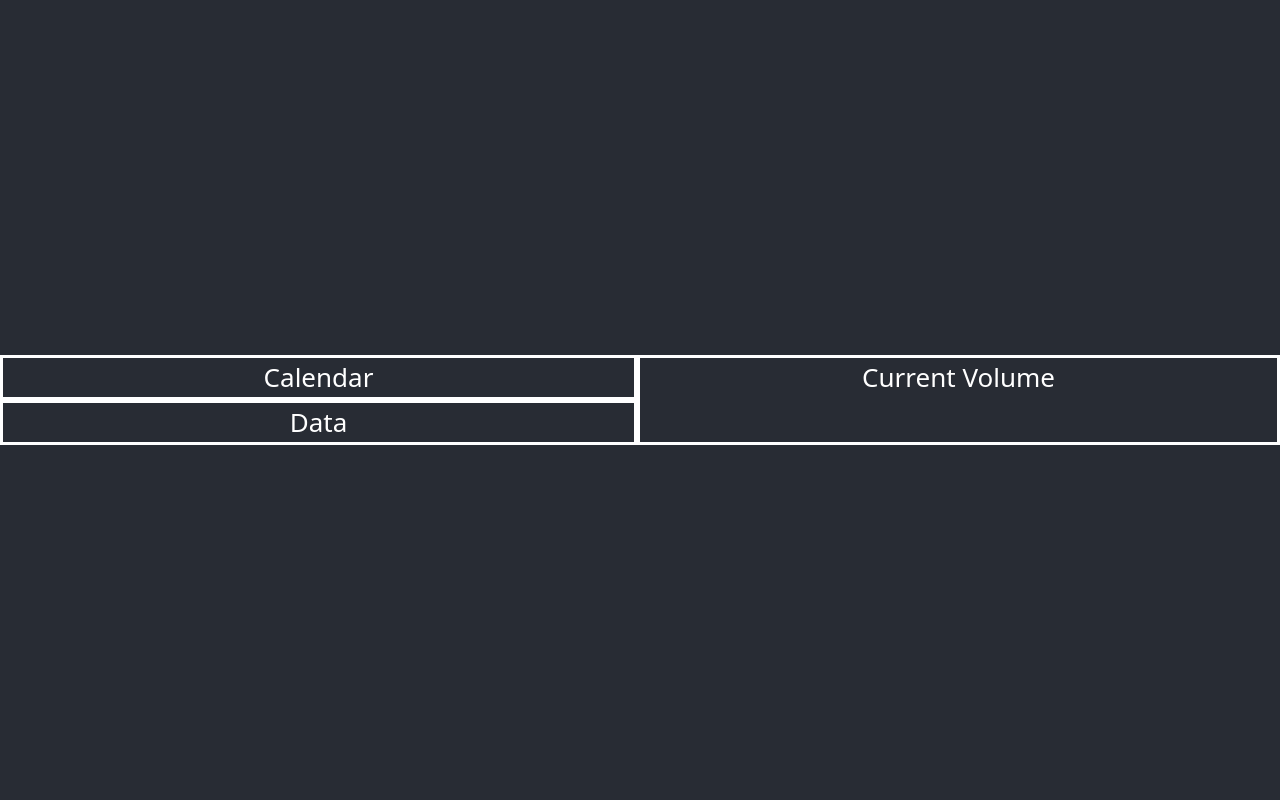
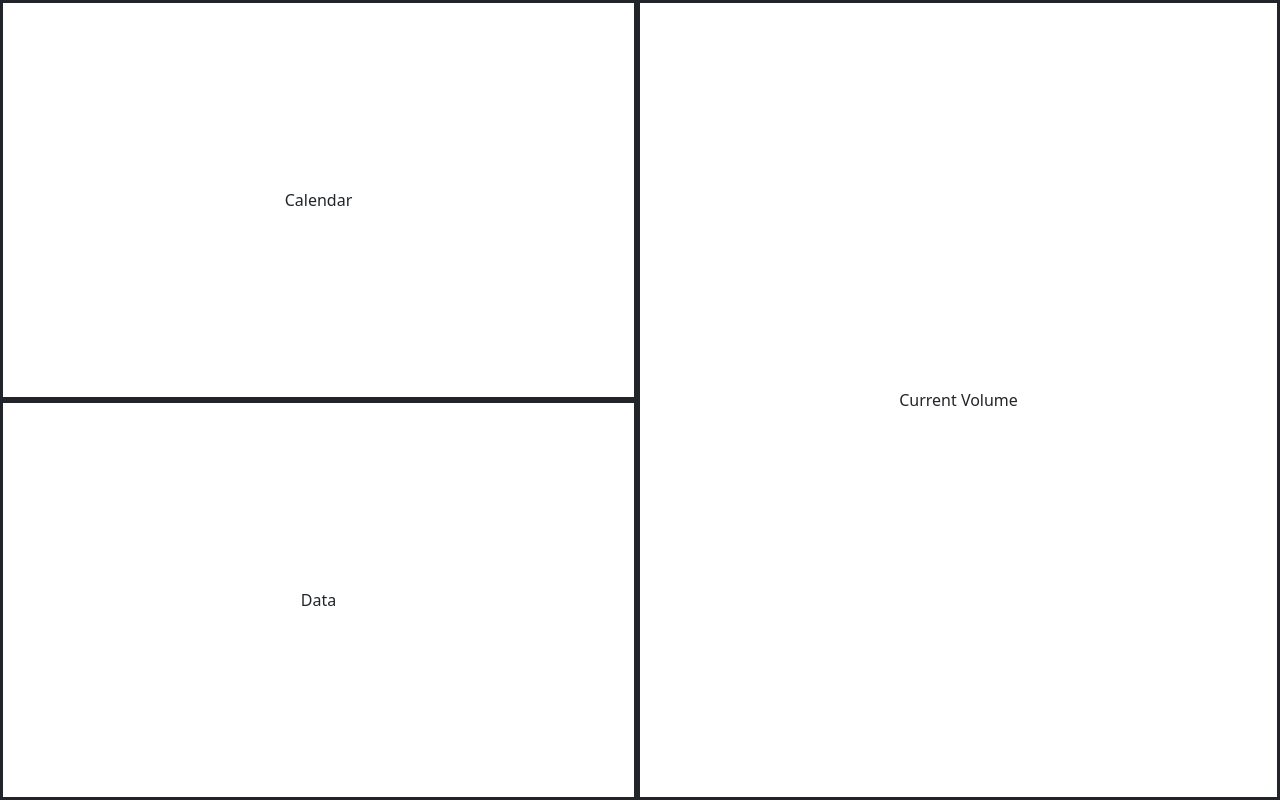
Before and after one commit to hecrabbs/smart-menstrual-cup-app, a React (Create React App) app: page / in a window 1280 px wide. Built offline with nearby package versions, Linux system fonts and the light colour scheme.

Commit message:
fixed outline/layout

```diff
--- a/src/App.js
+++ b/src/App.js
@@ -4,32 +4,29 @@ import 'bootstrap/dist/css/bootstrap.min.css';
 import Container from 'react-bootstrap/Container';
 import Row from 'react-bootstrap/Row';
 import Col from 'react-bootstrap/Col';
+import Button from 'react-bootstrap/Button'
+import Image from 'react-bootstrap/Image'
 import './Style.css';
 
 function App() {
   return (
     <div className="App">
-      <header className="App-header">
       <Container fluid>
         <Row>
             <Col>
-              <Row>
-                <Col className="DashboardItem">
+              <Row className="RowDashboardItem">
                 Calendar
-                </Col>
               </Row>
-              <Row>
-                <Col className="DashboardItem">
+              <Row className="RowDashboardItem">
                 Data
-                </Col>
               </Row>
             </Col>
-            <Col className="DashboardItem">
+            <Col className="ColDashboardItem">
               Current Volume
+              <Image src="" />
             </Col>
         </Row>
       </Container>
-      </header>
     </div>
   );
 }
--- a/src/Style.css
+++ b/src/Style.css
@@ -1,5 +1,19 @@
-.DashboardItem {
+.RowDashboardItem {
+    display:flex;
     border-style: solid;
     border-width: 3px;
-    height: auto;
+    flex-direction: column;
+    align-items: center;
+    justify-content: center;
+    height: 50vh;
 }
+
+.ColDashboardItem {
+    display:flex;
+    border-style: solid;
+    border-width: 3px;
+    flex-direction: column;
+    align-items: center;
+    justify-content: center;
+    height: 100vh;
+}
```
Lines whose indentation alone changed are shown as unchanged.
